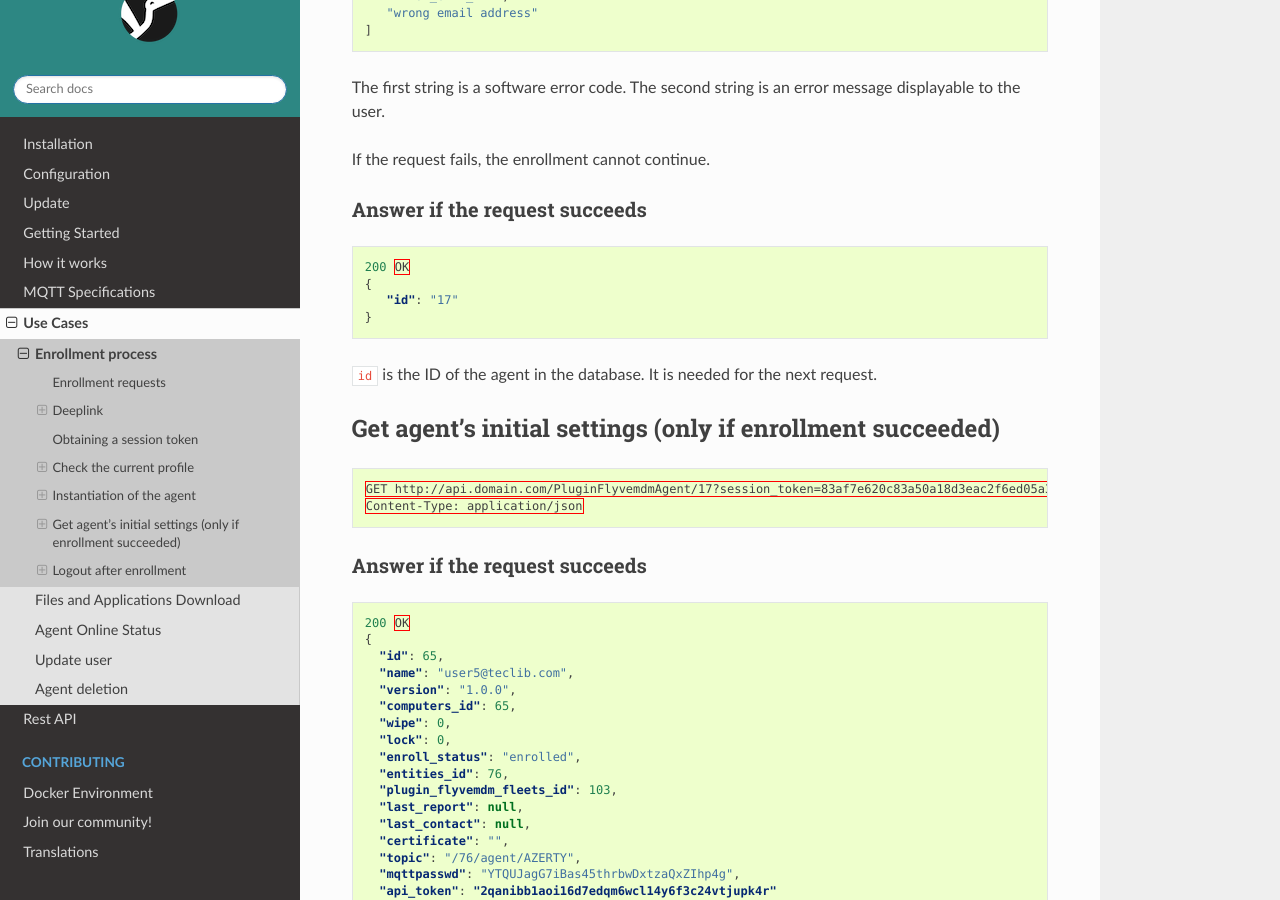
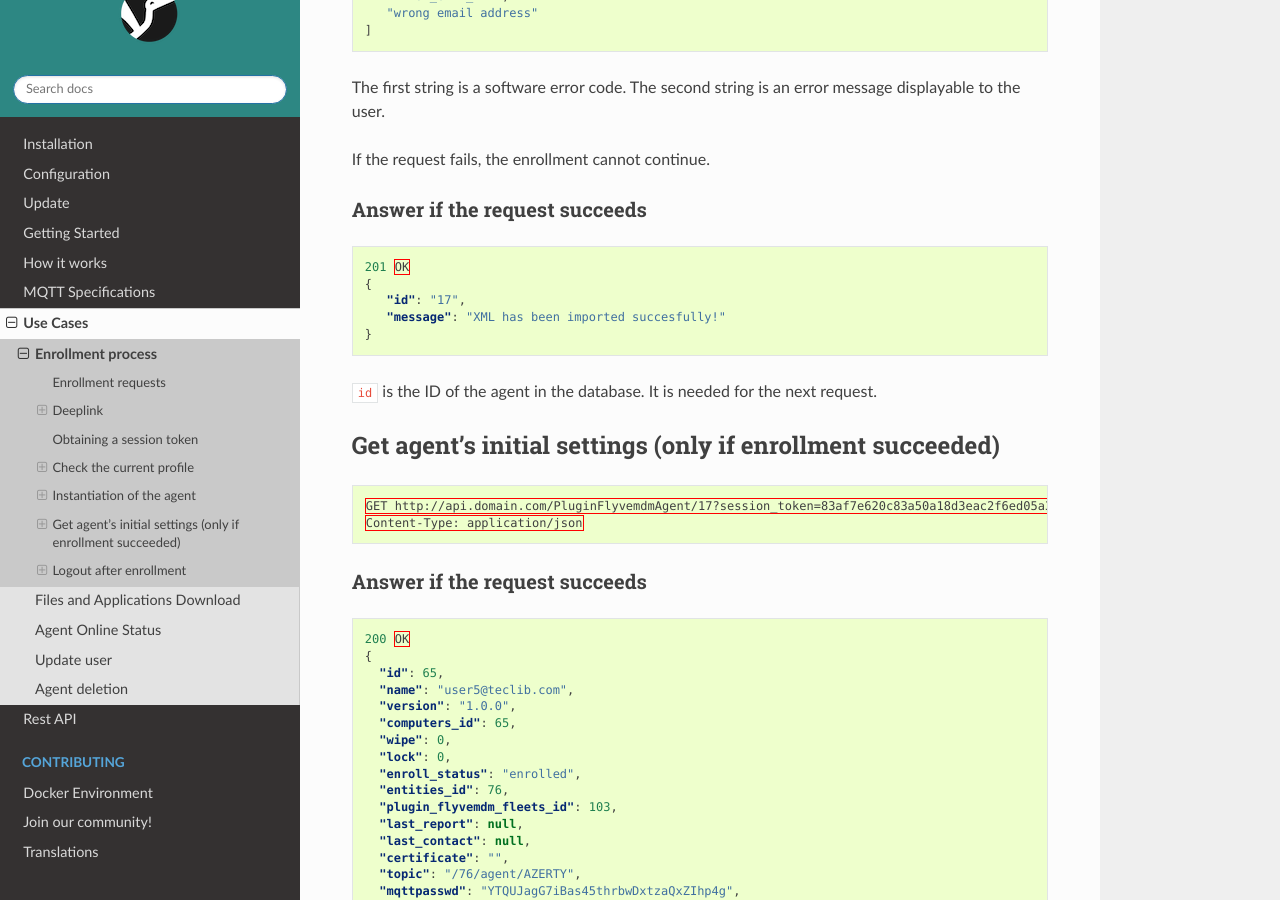
Before and after one commit to flyve-mdm/doc, a Sphinx documentation site: the page built from source/use-cases/enrollment-process.rst, in a window 1280 px wide and 900 px high, scrolled down 4652 px. Built offline with Sphinx 7.4.7 and the Read the Docs theme 2.0.0, drawn with Linux system fonts in a browser that asks for light colours.

Commit message:
docs(enrollment): fix response in instantiation
Signed-off-by: Naylin Medina <nmedina@teclib.com>

```diff
--- a/source/use-cases/enrollment-process.rst
+++ b/source/use-cases/enrollment-process.rst
@@ -223,9 +223,10 @@ Answer if the request succeeds
 
 .. code:: json
 
-   200 OK
+   201 OK
    {
-      "id": "17"
+      "id": "17",
+      "message": "XML has been imported succesfully!"
    }
 
 ``id`` is the ID of the agent in the database. It is needed for the next request.
```
